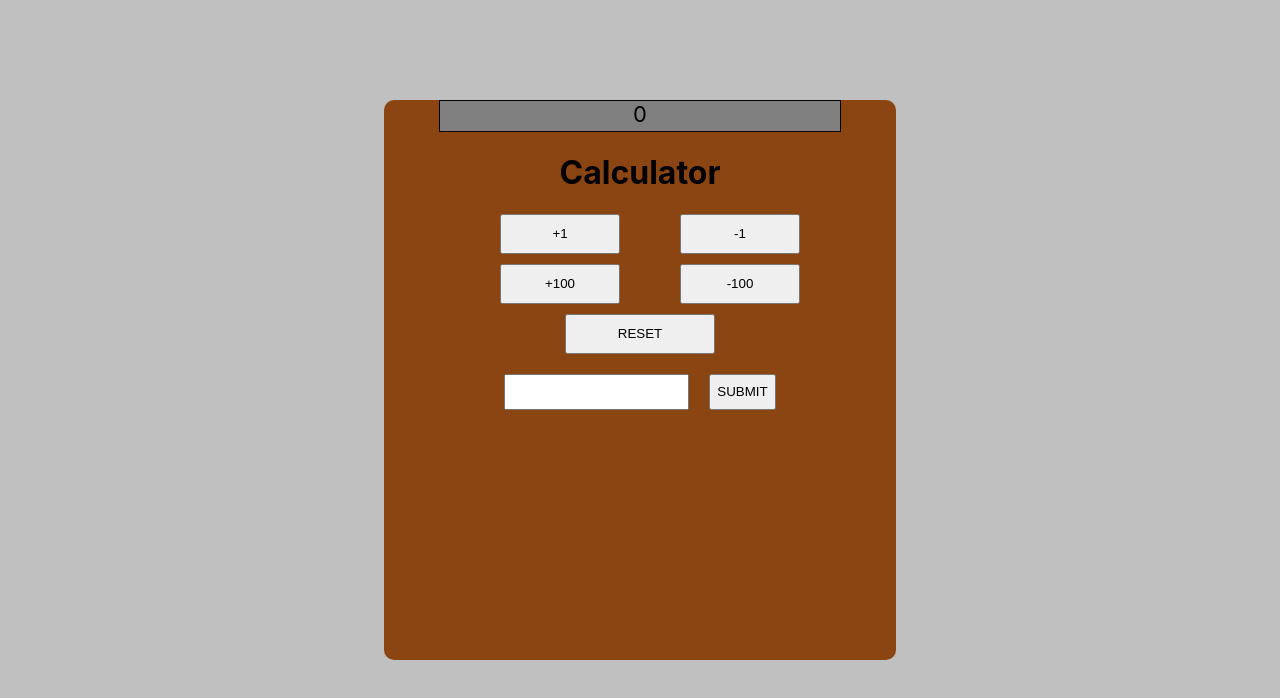
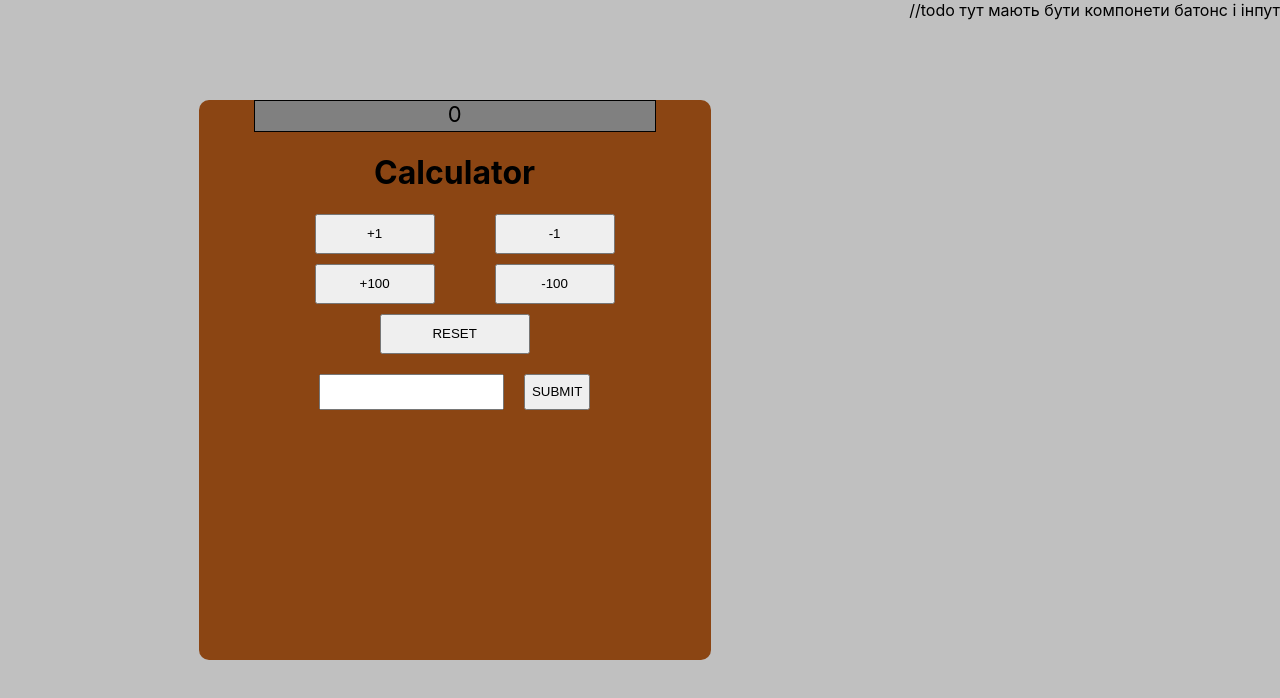
Before and after one commit to FreeFireMan/TasksReact, a React (Create React App) app in the folder 1/app1/: page / in a window 1280 px wide. Shown: the top 698 px of the page. Built offline with nearby package versions, Linux system fonts and the light colour scheme.

Commit message:
adding todos part2

```diff
--- a/1/app1/src/App.js
+++ b/1/app1/src/App.js
@@ -1,9 +1,12 @@
 import Result from "./components/Result";
 
-export default function App (){
+export default function App() {
+    //todo ми маємо масив кнопок, маємо передати у компонету батонс і там відмалювати їх
+    const btns = [1,-1,100,-100]
     return (
         <div className='app-box'>
-<Result/>
+            <Result/>
+            //todo тут мають бути компонети батонс і інпут
         </div>
     );
 }
```
Also changed, not shown: 1 other file (tests, documents, lock files or other folders).
